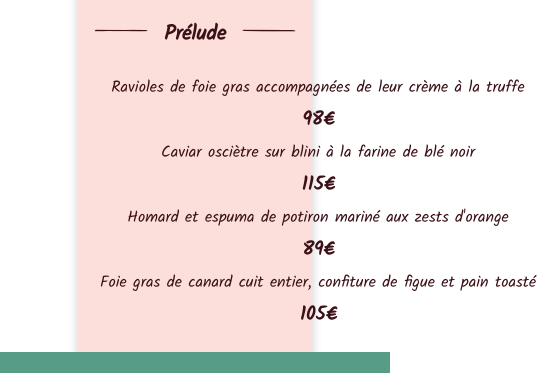
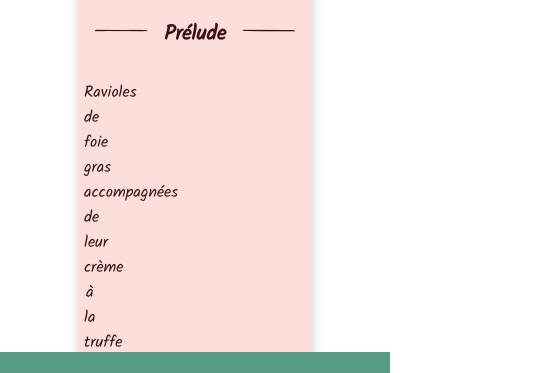
Before and after one commit to fredini06/Projet-3-Ohmyfood, a website: page menu-1-note.html in a window 390 px wide. Shown: the part 392-765 px from the top of the page, 558 px wide, since content can reach past the window. Drawn offline with Linux system fonts and the light colour scheme; a web font is replaced by a local one.

Commit message:
Reprise du responsive

```diff
--- a/Utils/_media.scss
+++ b/Utils/_media.scss
@@ -1,6 +1,6 @@
 // RESPONSIVE
 
-@media screen and (min-width: 320px) and (max-width: 425px){
+@media only screen and (min-width: 320px) and (max-width: 425px){
 
     .nav-carte__item{
         width: 20em;
@@ -15,51 +15,52 @@
             line-height: 25px;
     }
 
-    .line__note, .line__chic, .line__del, .line__pal{
-        width: 15em;
+    .menus-line{
+        width: 10%;
         display: flex;
         flex-direction: column;
     }
 
 }
 
-@media all and (max-width: 768px){
+@media only screen and (max-width: 768px){
     .mainNote, .mainPal, .mainChic, .mainDelice{
         width: 60%;
     }
 
     .line__note, .line__chic, .line__del, .line__pal{
-        width: 25em;
         display: flex;
         flex-direction: column;
     }
-}
-
-@media all and (max-width: 1024px){
-    .nav-carte__item{
-        width: 25em;
-        height: 35em;
-    }
-    .line__note, .line__chic, .line__del, .line__pal{
-        width: 30em;
+    .p1{
+        margin: 10px auto;
+        width: 60%;
     }
 }
 
-@media all and (max-width: 1280px){
-    .nav-carte__item{
-        width: 28em;
-        height: 45em;
+@media only screen and (max-width: 1024px){
+
+    .line__note, .line__chic, .line__del, .line__pal{
+        display: flex;
+        flex-direction: column;
+        margin: 0 auto;
+        width: 70%;
+    }
+
+    .p1{
+        margin: 10px auto;
+        width: 70%;
     }
 }
 
-@media all and (min-width: 1440px){
+@media only screen and (min-width: 1440px){
     .nav-carte__item{
         width: 38em;
         height: 45em;
     }
 }
 
-@media all and (min-width: 2560px){
+@media only screen and (min-width: 2560px){
     .nav-carte__item{
         width: 55em;
         height: 75em;
```
Also changed, not shown: style.css, 1 other file.
